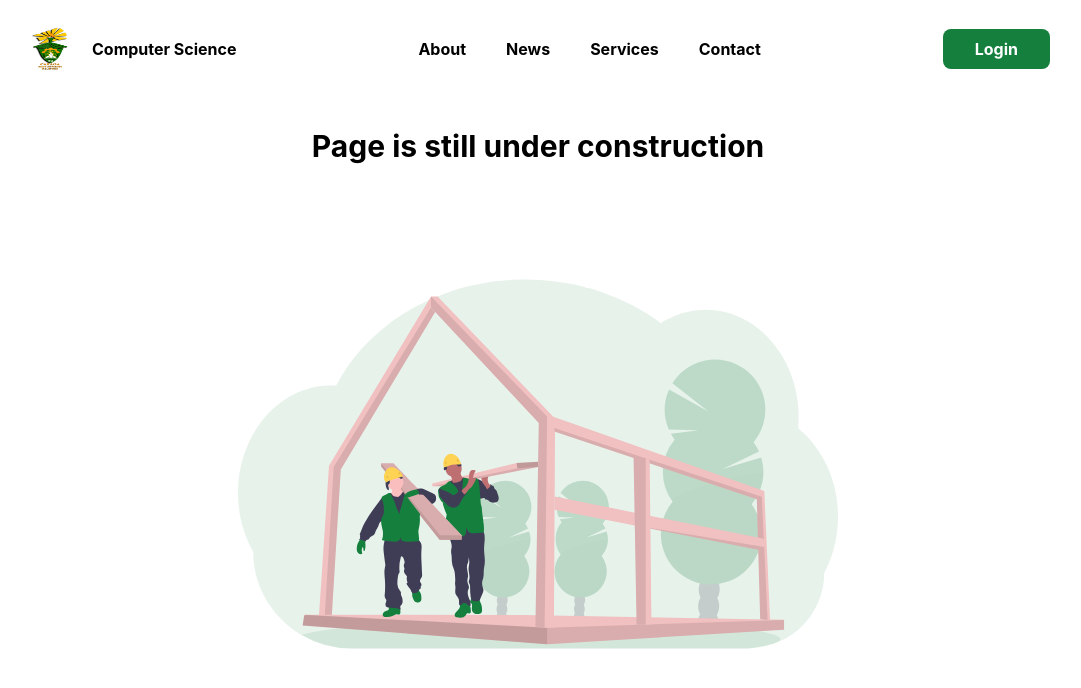
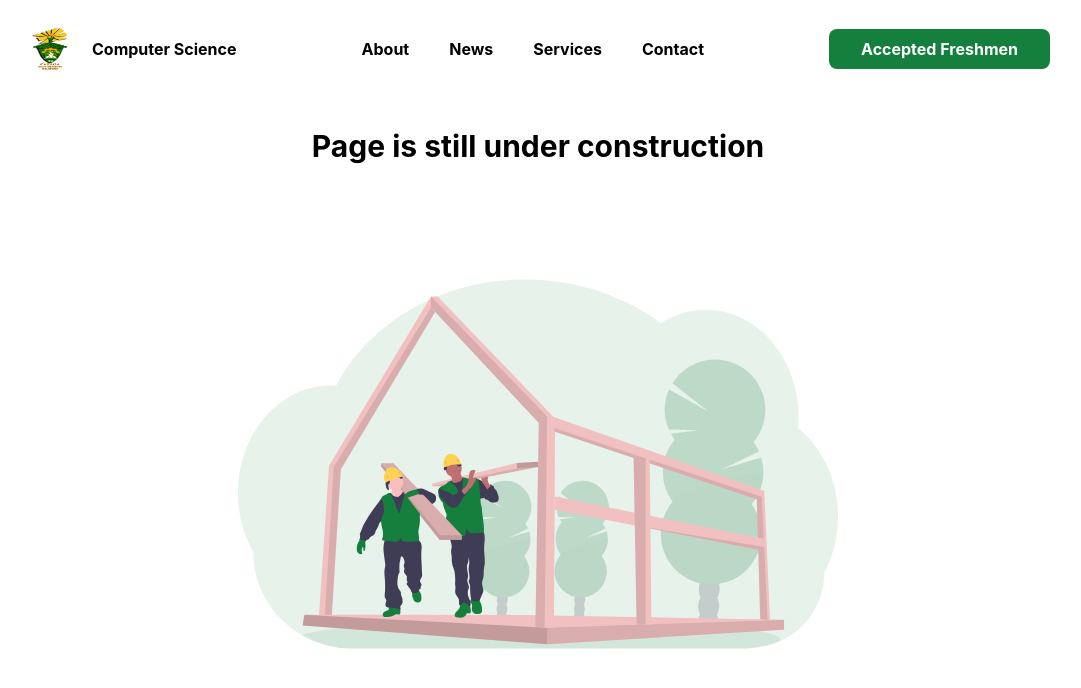
Before and after one commit to kentezrabetita/csu-komsay, a Next.js app: page / in a window 1280 px wide. Shown: the top 688 px of the page, without its empty margins (102-1183 px from the left). Built offline with nearby package versions, Linux system fonts and the light colour scheme.

Commit message:
update navbar button and layout display

```diff
--- a/components/layout.js
+++ b/components/layout.js
@@ -3,7 +3,7 @@ import Navbar from './navbar';
 
 export default function MainLayout({ children }) {
   return (
-    <div>
+    <div className='flex flex-col space-y-6'>
       <Navbar />
       {children}
     </div>
--- a/components/navbar.js
+++ b/components/navbar.js
@@ -38,9 +38,11 @@ export default function Navbar() {
         </div>
         <div className='flex-row items-center hidden space-x-6 md:flex'>
           <div>
-            <button className='p-2 px-8 text-white transition-all ease-in-out bg-green-700 rounded-lg hover:scale-105'>
-              Login
-            </button>
+            <Link href='/accepted/student'>
+              <button className='p-2 px-8 text-white transition-all ease-in-out bg-green-700 rounded-lg hover:scale-105'>
+                <a>Accepted Freshmen</a>
+              </button>
+            </Link>
           </div>
         </div>
         <div className='md:hidden'>
```
